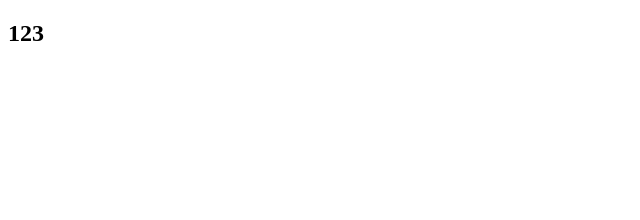
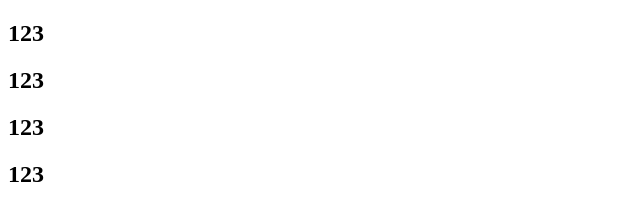
Before and after one commit to qexcwe/myFirstProject, a plain HTML site: page index.html in a window 1280 px wide. Shown: the whole page, without its empty margins (0-640 px from the left). Drawn offline with Linux system fonts and the light colour scheme.

Commit message:
重复添加卡了

```diff
--- a/index.html
+++ b/index.html
@@ -10,6 +10,10 @@
 </head>
 <body>
 	<h2>123</h2>
+	<h2>123</h2>
+	<h2>123</h2>
+	<h2>123</h2>
+
 </body>
 <script></script>
 <html>
```
